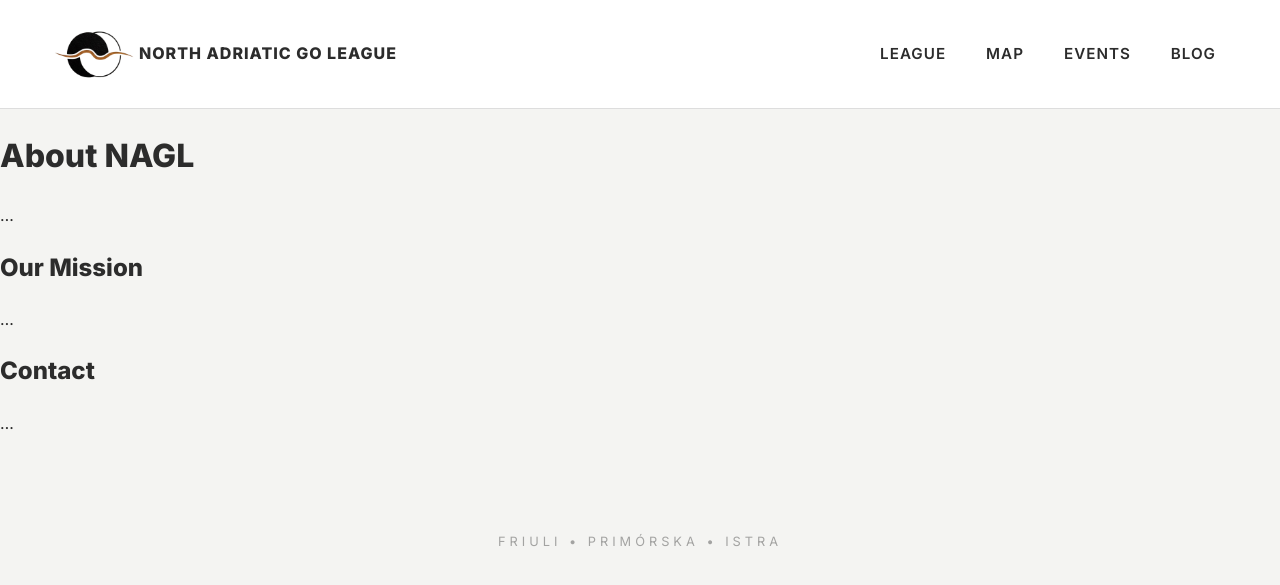
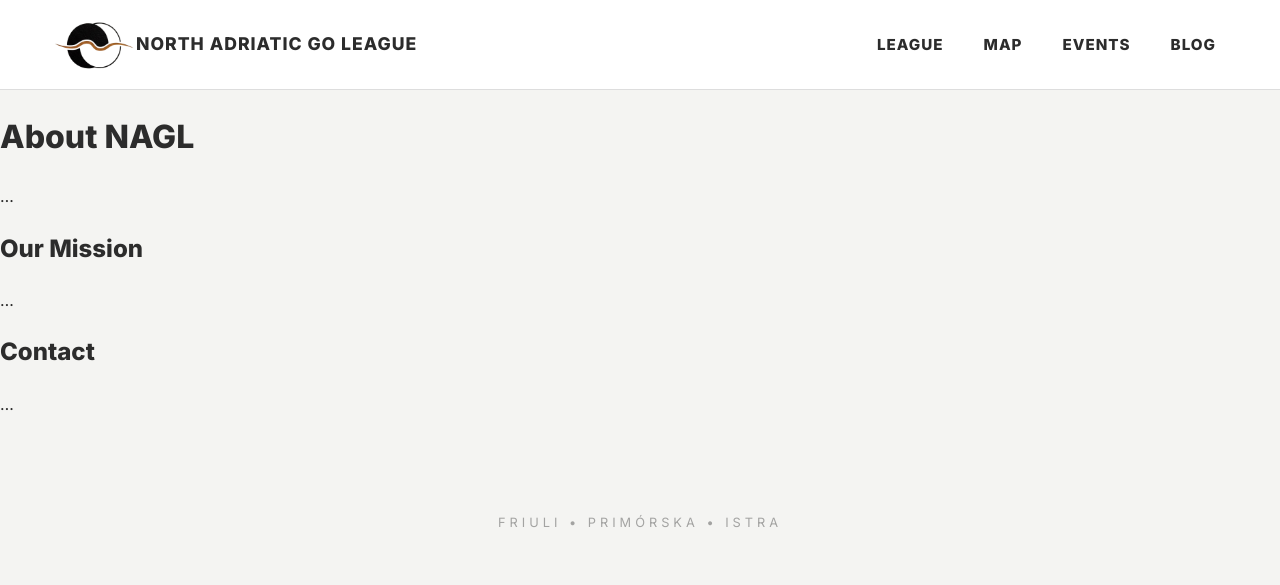
Before and after one commit to North-Adriatic-Go-League/north-adriatic-go-league.github.io, a Jekyll site: the page built from about.md, in a window 1280 px wide. Shown: the top 585 px of the page. Built offline with Jekyll 4.4.1, drawn with Linux system fonts in a browser that asks for light colours; some web fonts are replaced.

Commit message:
Update style.css

```diff
--- a/assets/css/style.css
+++ b/assets/css/style.css
@@ -24,12 +24,12 @@ body {
 
 /* --- NAVIGATION --- */
 nav {
-    padding: 0.8rem 5%;
-    min-height: 90px;
+    padding: 1rem 5%;
+    min-height: 80px;
     display: flex;
-    flex-wrap: wrap;
-    justify-content: space-between;
+    flex-direction: column;
     align-items: center;
+    justify-content: center;
     border-bottom: 1px solid var(--border);
     position: sticky;
     top: 0;
@@ -41,31 +41,24 @@ nav {
 .logo-container {
     display: flex;
     align-items: center;
-    gap: 15px;
-    height: auto !important;
-    overflow: visible !important;
-}
-
-.logo-container:hover {
-    opacity: 0.7;
-    cursor: pointer;
-    transition: opacity 0.2s ease;
+    gap: 12px;
+    text-decoration: none;
+    color: inherit;
 }
 
 .logo-circle {
-    width: 60px !important;
-    height: 60px !important;
-    min-width: 60px;
+    width: 50px !important;
+    height: 50px !important;
+    min-width: 50px;
     display: flex;
     align-items: center;
     justify-content: center;
     overflow: visible !important;
-    background: transparent !important;
 }
 
 .logo-circle img {
+    height: 100% !important;
     width: auto !important;
-    height: 100% !important;
     object-fit: contain;
     max-width: none !important;
     display: block;
@@ -73,8 +66,7 @@ nav {
 
 .logo-text {
     font-weight: 800;
-    letter-spacing: 1px;
-    font-size: 1rem;
+    font-size: 0.9rem;
     text-transform: uppercase;
     white-space: nowrap;
 }
@@ -82,8 +74,8 @@ nav {
 nav ul {
     display: flex;
     list-style: none;
-    gap: 1.5rem;
-    margin: 1rem 0 0 0;
+    gap: 1.2rem;
+    margin: 10px 0 0 0;
     padding: 0;
     width: 100%;
     justify-content: center;
@@ -92,20 +84,41 @@ nav ul {
 nav a {
     text-decoration: none;
     color: var(--text);
-    font-size: 0.95rem;
-    font-weight: 600;
+    font-size: 0.8rem;
+    font-weight: 700;
     text-transform: uppercase;
     letter-spacing: 1px;
-    transition: color 0.2s;
 }
 
 nav a:hover { color: var(--accent); }
 
-/* Desktop Adjustment for Nav */
+/* --- DESKTOP ADJUSTMENT (Schermi sopra 768px) --- */
 @media (min-width: 768px) {
-    nav { flex-wrap: nowrap; padding: 1.5rem 5%; }
-    nav ul { width: auto; margin: 0; gap: 2.5rem; }
-    .logo-circle { width: 60px; height: 60px; font-size: 0.9rem; }
+    nav {
+        flex-direction: row; /* Torna tutto su una riga */
+        justify-content: space-between;
+        min-height: 90px;
+        padding: 0.8rem 5%;
+    }
+
+    nav ul {
+        width: auto;
+        margin: 0;
+        gap: 2.5rem;
+    }
+
+    .logo-circle {
+        width: 60px !important;
+        height: 60px !important;
+    }
+
+    .logo-text {
+        font-size: 1.1rem;
+    }
+
+    nav a {
+        font-size: 0.95rem;
+    }
 }
 
 /* --- HERO SECTION --- */
```
